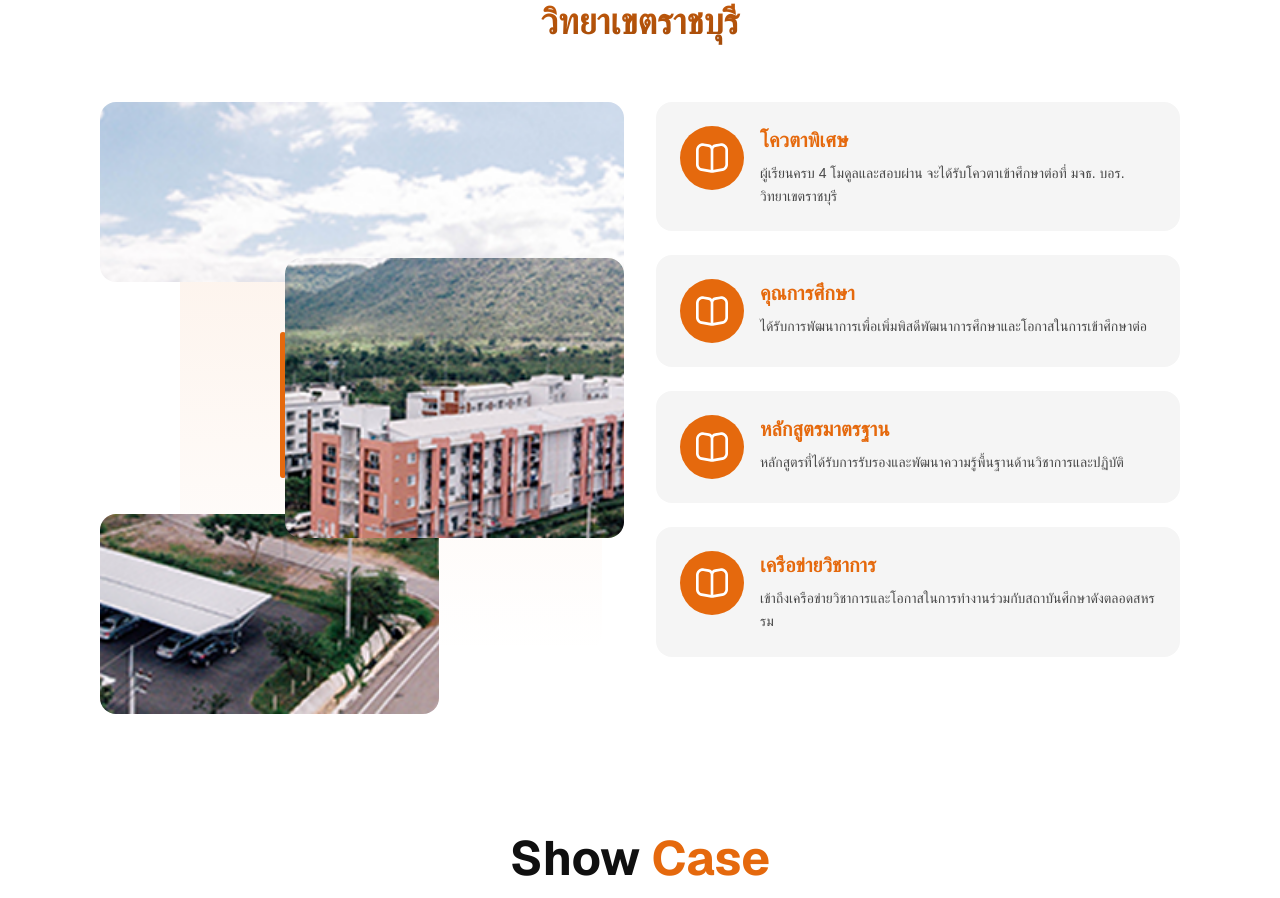
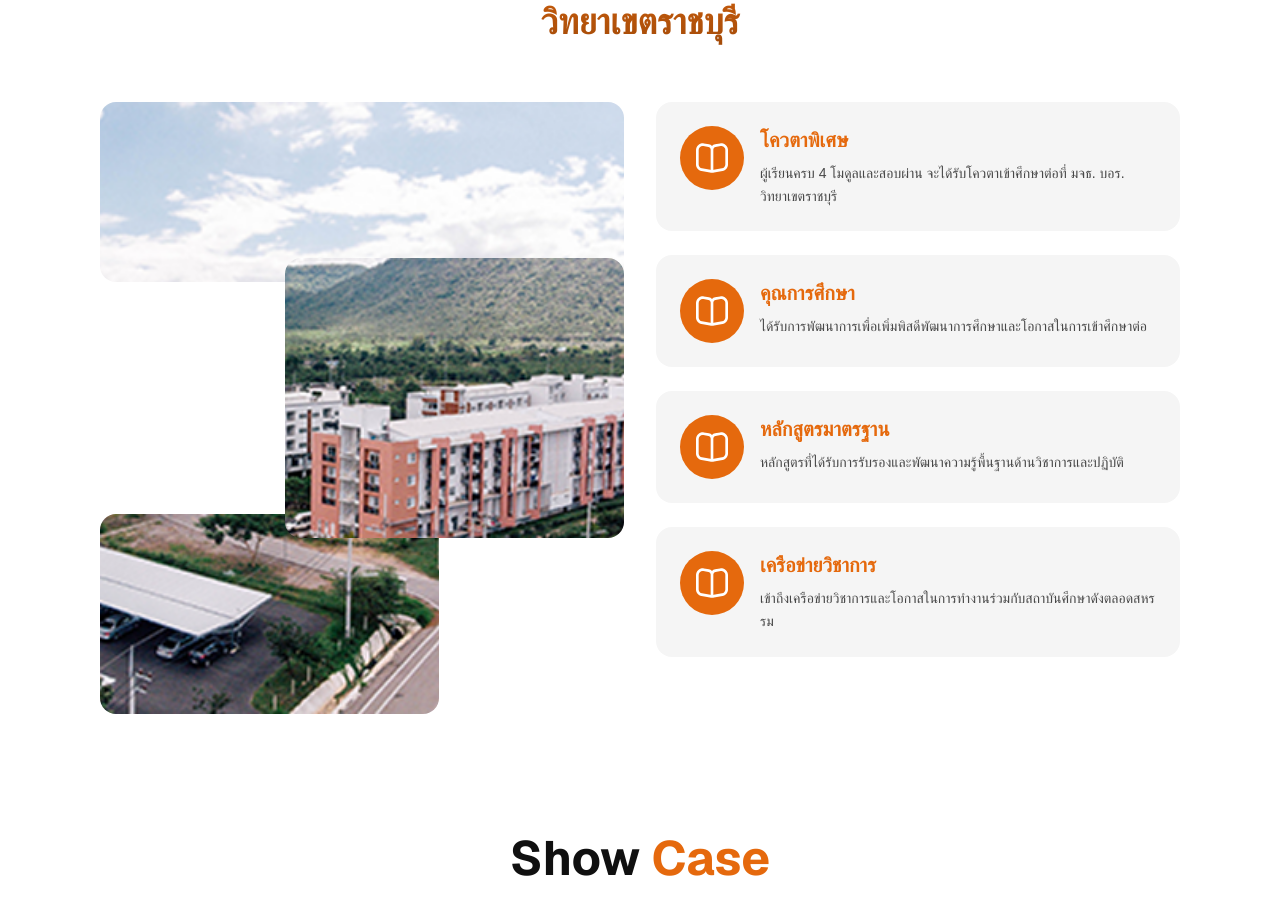
Before and after one commit to BOROT-BuildOwnRobOTs/borot-course-website, a Next.js app: page / in a window 1280 px wide. Shown: the part 2588-3486 px from the top of the page. Built offline with nearby package versions, Linux system fonts and the light colour scheme.

Commit message:
fix layout partner

```diff
--- a/components/partnership-section.tsx
+++ b/components/partnership-section.tsx
@@ -58,7 +58,7 @@ export function PartnershipSection() {
         {/* Left Side - Images with Custom Layout */}
         <div className="w-full lg:w-1/2 flex flex-col gap-4 relative">
 
-        <div
+        {/* <div
             className="absolute left-[80px] top-[20px] z-0"
             style={{
                 width: "422px",
@@ -67,8 +67,8 @@ export function PartnershipSection() {
                 borderRadius: "24px",
                 background: "linear-gradient(180deg, rgba(229, 105, 13, 0.10) 0%, rgba(255, 149, 0, 0.00) 100%)",
             }}
-        ></div>
-        <div
+        ></div> */}
+        {/* <div
             className="absolute left-[180px] top-[230px] z-0"
             style={{
                 width: "6px",
@@ -76,7 +76,7 @@ export function PartnershipSection() {
                 background: "var(--Border-primary, #E5690D)",
                 borderRadius: "3px",
             }}
-        ></div>
+        ></div> */}
           {/* Top Image - Sky (Full Width) */}
           <div className="w-full rounded-2xl z-1 overflow-hidden" style={{ height: "180px" }}>
             <Image
```
